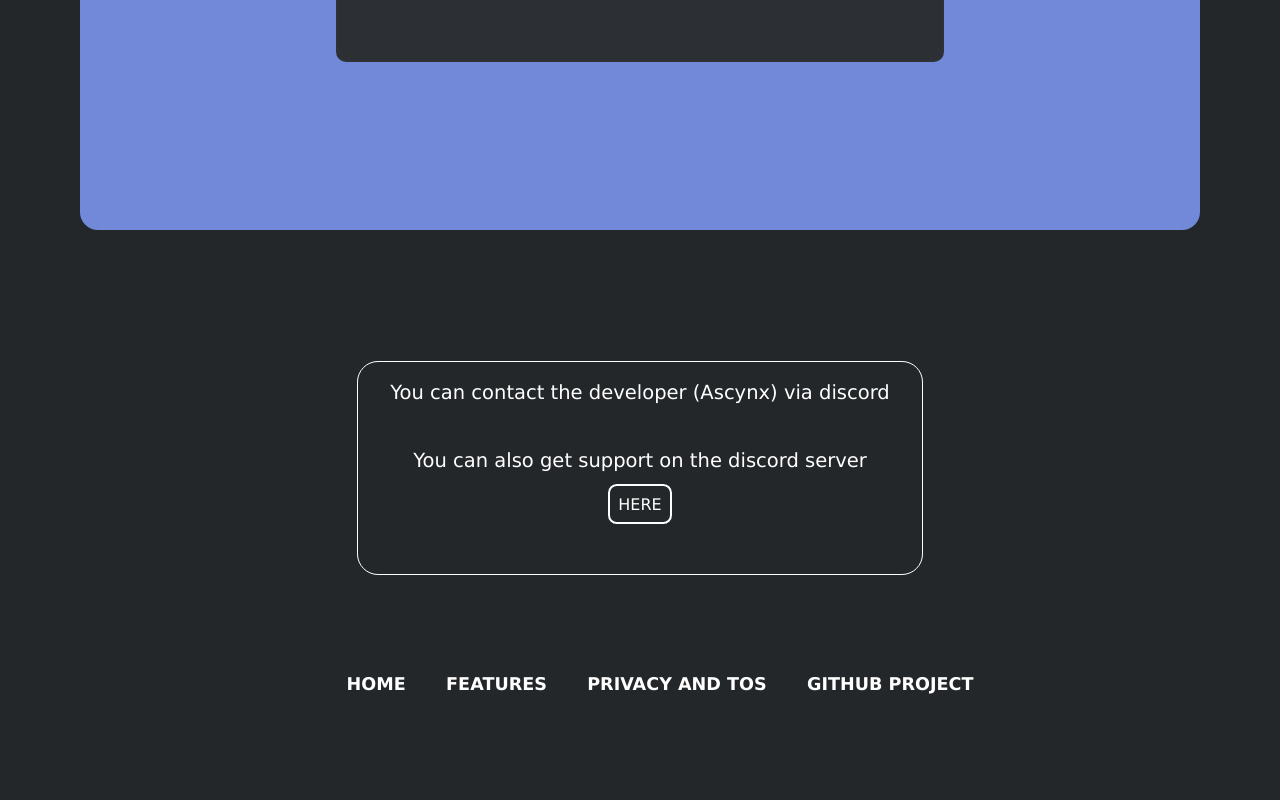
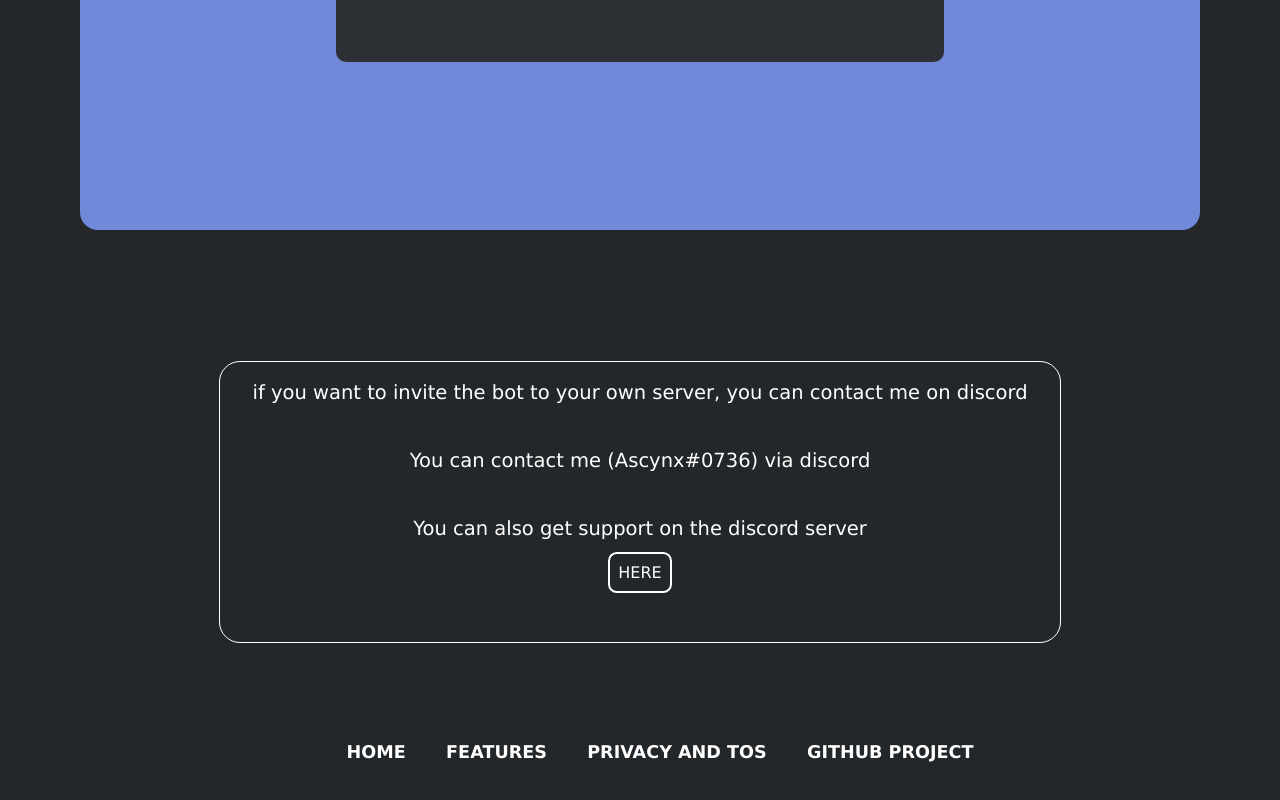
Before and after one commit to ascynx-betas/botcynx-webpage, a plain HTML site: page index.html in a window 1280 px wide. Shown: the part 4598-5398 px from the top of the page. Before the commit the page ends 5332 px from the top, so only its background shows below. Drawn offline with Linux system fonts and the light colour scheme.

Commit message:
Update index.html

```diff
--- a/index.html
+++ b/index.html
@@ -28,7 +28,7 @@
                 Botcynx
                 <span>probably a good bot, idk</span>
             </hi>
-            <a href="#features" class="invite">INVITE</a>
+            <a href="#contact" class="invite">INVITE</a>
         </div>
     </section>
 
@@ -95,8 +95,9 @@
         </section>
 
     <div class="container">
-        <section class="contact">
-            <p>You can contact the developer (Ascynx) via discord</p>
+        <section class="contact" id="contact">
+            <p>if you want to invite the bot to your own server, you can contact me on discord</p>
+            <p>You can contact me (Ascynx#0736) via discord</p>
             <p>You can also get support on the discord server</p>
             <a href="https://discord.gg/47KKW2khFk" id="discord">here</a>
         </section>
```
